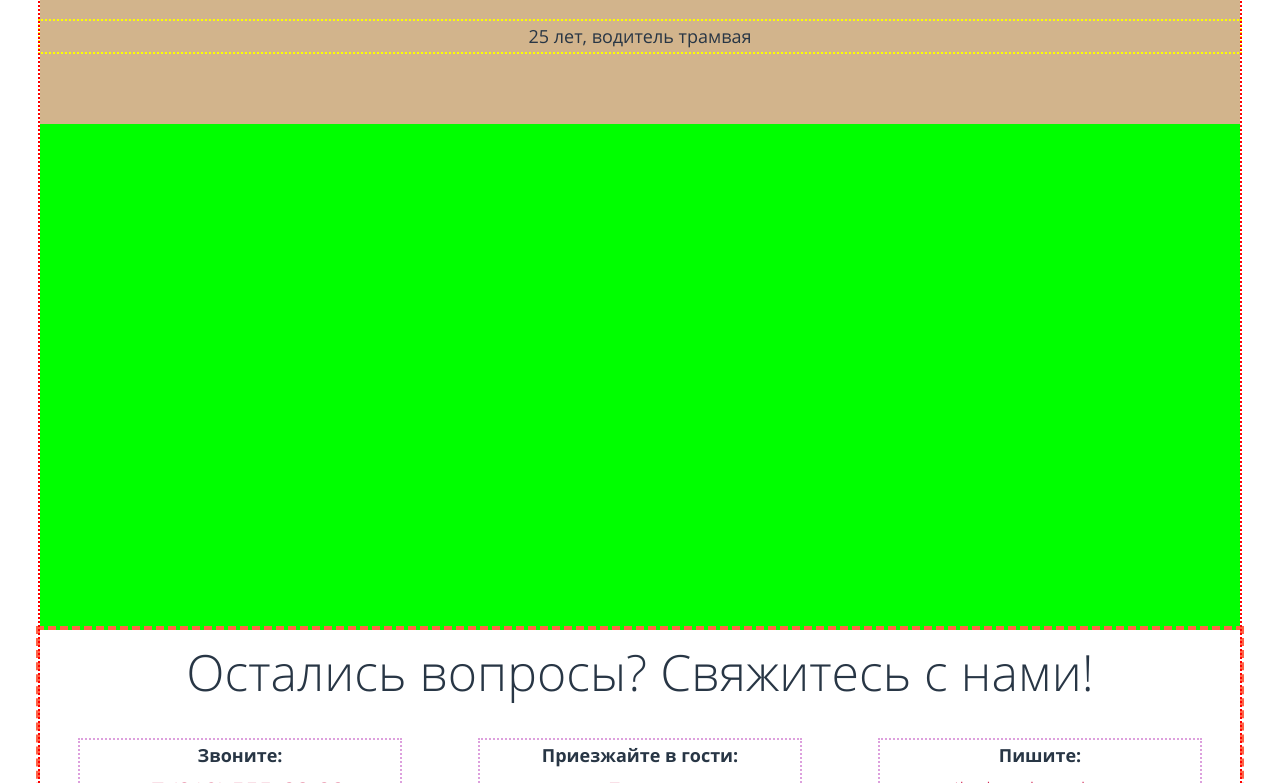
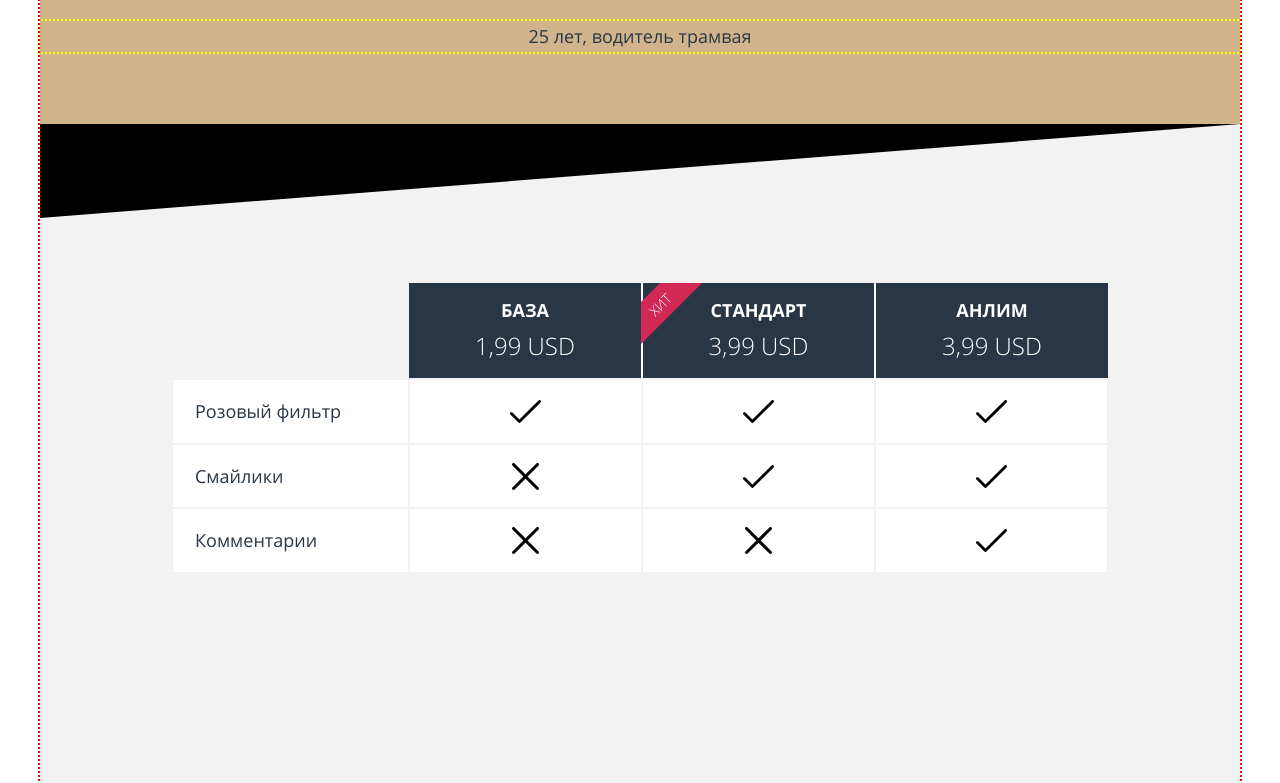
Before and after one commit to cusoq/296799-pink-19, a website: page source/index.html in a window 1280 px wide. Shown: the part 2644-3427 px from the top of the page. Drawn offline with nearby package versions, Linux system fonts and the light colour scheme; files that its build step writes are made by us from their sources.

Commit message:
Complete index price tables

```diff
--- a/source/index.html
+++ b/source/index.html
@@ -112,8 +112,7 @@
       <!-- ///////////////////////////////////////////////////////////////////// -->
       <div class="main-page__effect">
         <h2>Эффект<br> на 24 часа!</h2>
-        <p>Британские ученые провели исследования и доказали,
-          что положительный эффект<br> от использования приложения длится<br> целые сутки!</p><br>
+        <p>Британские ученые провели исследования и доказали, что положительный эффект<br> от использования приложения длится<br> целые сутки!</p><br>
         <span>Узнать больше об исследовании</span>
       </div>
       <!-- Отзывы  -->
@@ -130,9 +129,35 @@
       <!-- Тарифы -->
       <section class="prices">
         <h2 class="visually-hidden">Тарифы</h2>
-        <!-- Тут слайдер из трёх тарифов -->
+
         <div class="prices__standard">
           <!-- table -->
+          <table class="prices__table">
+            <tr class="prices__row prices__row--table-header">
+              <th class="prices__cell-th prices__cell-th--conor"></th>
+              <th class="prices__cell-th">База<br><span class="prices__price">1,99 USD</span></th>
+              <th class="prices__cell-th prices__cell-th--standard">Стандарт<br><span class="prices__price">3,99 USD</span></th>
+              <th class="prices__cell-th">Анлим<br><span class="prices__price">3,99 USD</span></th>
+            </tr>
+            <tr>
+              <td class="prices__cell prices__cell--nth1">Розовый фильтр</td>
+              <td class="prices__cell"><span class="prices__option">Розовый фильтр</span><img class="prices__true" src="img/icon-yes.svg" width="31" height="21" alt="да"></td>
+              <td class="prices__cell"><span class="prices__option">Розовый фильтр</span><img class="prices__true" src="img/icon-yes.svg" width="31" height="21" alt="да"></td>
+              <td class="prices__cell"><span class="prices__option">Розовый фильтр</span><img class="prices__true" src="img/icon-yes.svg" width="31" height="21" alt="да"></td>
+            </tr>
+            <tr>
+              <td class="prices__cell prices__cell--nth1">Смайлики</td>
+              <td class="prices__cell"><span class="prices__option">Смайлики</span><img class="prices__false" src="img/icon-no.svg" width="27" height="26" alt="да"></td>
+              <td class="prices__cell"><span class="prices__option">Смайлики</span><img class="prices__true" src="img/icon-yes.svg" width="31" height="21" alt="да"></td>
+              <td class="prices__cell"><span class="prices__option">Смайлики</span><img class="prices__true" src="img/icon-yes.svg" width="31" height="21" alt="да"></td>
+            </tr>
+            <tr>
+              <td class="prices__cell prices__cell--nth1">Комментарии</td>
+              <td class="prices__cell"><span class="prices__option">Комментарии</span><img class="prices__false" src="img/icon-no.svg" width="27" height="26" alt="да"></td>
+              <td class="prices__cell"><span class="prices__option">Комментарии</span><img class="prices__false" src="img/icon-no.svg" width="27" height="26" alt="да"></td>
+              <td class="prices__cell"><span class="prices__option">Комментарии</span><img class="prices__true" src="img/icon-yes.svg" width="31" height="21" alt="да"></td>
+            </tr>
+          </table>
         </div>
       </section>
       <!-- /////////////////////////////////////////////////////////////////////// -->
--- a/source/sass/block-styles/features.scss
+++ b/source/sass/block-styles/features.scss
@@ -66,7 +66,7 @@
   display: flex;
   margin: 0 auto;
   justify-content: center;
-  background-color: aqua;
+  // background-color: aqua;
   overflow: hidden;
 }
 
--- a/source/sass/block-styles/main-page.scss
+++ b/source/sass/block-styles/main-page.scss
@@ -5,7 +5,7 @@
 .main-page__note {
   display: block;
   margin: 0;
-  background-color: plum;
+  // background-color: plum;
   color: $secondary-color--darken;
   font-size: $font-size--huge;
   font-weight: 300;
--- a/source/sass/block-styles/prices.scss
+++ b/source/sass/block-styles/prices.scss
@@ -1,9 +1,172 @@
 .prices {
   width: 320px;
   min-height: 506px;
-  background-color: lime;
+  padding-top: 159px;
+  background-color: $secondary-color--fogged;
+  background-image: url("../img/bg-triangle-white.svg");
+  background-repeat: no-repeat;
+  background-position: 0 0;
+  overflow: hidden;
 
   @media (min-width: $breakpoint-tablet) {
     width: auto;
   }
 }
+
+.prices__table {
+  width: 938px;
+  min-height: 216px;
+  box-sizing: border-box;
+  margin: 0 0 0 -165.5%;
+  border-collapse: collapse;
+  table-layout: fixed;
+
+  @media (min-width: $breakpoint-tablet) {
+    width: 616px;
+    min-height: 210px;
+    margin: 0 auto;
+  }
+
+  @media (min-width: $breakpoint-desktop) {
+    width: 938px;
+  }
+}
+
+.prices__cell-th {
+  box-sizing: border-box;
+  font-weight: 700;
+  text-transform: uppercase;
+  font-size: 18px;
+  width: 276px;
+  min-height: 94px;
+  padding: 12px 22px;
+  color: $secondary-color;
+  background-color: $secondary-color--darken;
+
+  @media (min-width: $breakpoint-tablet) {
+    font-size: 16px;
+    width: 153px;
+    min-height: 75px;
+  }
+
+  @media (min-width: $breakpoint-desktop) {
+    width: 233px;
+    min-height: 94px;
+    font-size: 18px;
+  }
+}
+
+.prices__cell-th--standard {
+  position: relative;
+  border-left: 2px $secondary-color solid;
+  border-right: 2px $secondary-color solid;
+
+  &::before {
+    position: absolute;
+    content: "";
+    top: 0;
+    left: -2px;
+    width: 74px;
+    height: 74px;
+    background-image: url("../img/bg-hit.svg");
+    background-repeat: no-repeat;
+
+    @media (min-width: $breakpoint-tablet) {
+      background-image: url("../img/bg-hit-tablet.svg");
+    }
+  }
+
+  &::after {
+    content: "хит";
+    position: absolute;
+    top: 15px;
+    left: 15px;
+    font-size: 14px;
+    font-weight: 300;
+    transform: rotate(-45deg);
+
+    @media (min-width: $breakpoint-tablet) {
+      top: 10px;
+      left: 5px;
+    }
+  }
+}
+
+.prices__cell-th--conor {
+  visibility: hidden;
+
+  @media (min-width: $breakpoint-tablet) {
+    display: table;
+    visibility: hidden;
+  }
+}
+
+.prices__cell {
+  box-sizing: border-box;
+  width: 276px;
+  min-height: 59px;
+  border: 2px solid $secondary-color--fogged;
+  padding: 12px 22px;
+  background-color: $secondary-color;
+  font-size: 14px;
+  line-height: 2.14;
+  text-transform: uppercase;
+  color: $secondary-color--darken;
+
+  @media (min-width: $breakpoint-tablet) {
+    width: 153px;
+    min-height: 45px;
+  }
+
+  @media (min-width: $breakpoint-desktop) {
+    width: 233px;
+    min-height: 58px;
+  }
+
+}
+
+.prices__cell--nth1 {
+  visibility: hidden;
+
+  @media (min-width: $breakpoint-tablet) {
+    visibility: visible;
+    text-transform: inherit;
+    font-size: 14px;
+  }
+
+  @media (min-width: $breakpoint-desktop) {
+    font-size: 18px;
+  }
+}
+
+.prices__true,
+.prices__false {
+  float: right;
+
+  @media (min-width: $breakpoint-tablet) {
+    display: block;
+    margin: 0 auto;
+    float: none;
+  }
+}
+
+.prices__option {
+  float: left;
+
+
+  @media (min-width: $breakpoint-tablet) {
+    display: none;
+  }
+}
+.prices__price {
+  font-size: 24px;
+  font-weight: 300;
+
+  @media (min-width: $breakpoint-tablet) {
+    font-size: 18px;
+  }
+
+  @media (min-width: $breakpoint-desktop) {
+    font-size: 24px;
+  }
+}
```
